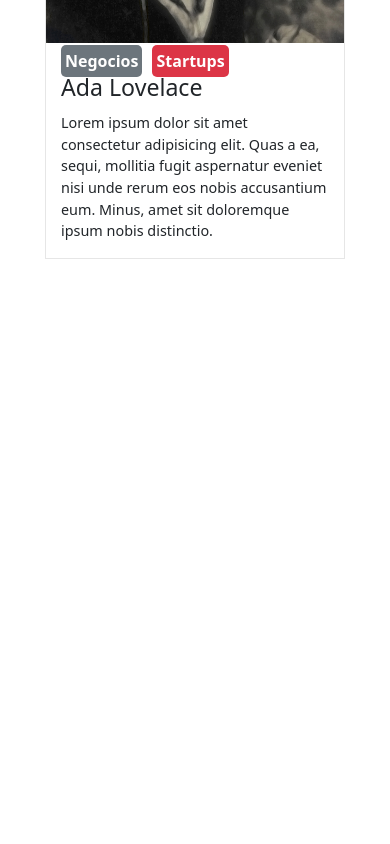
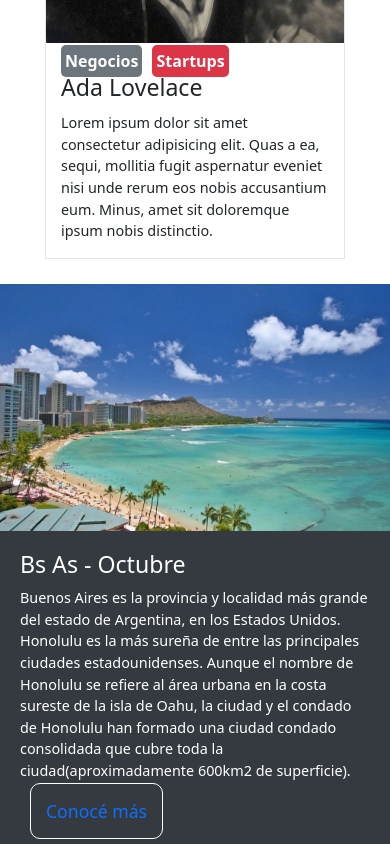
Before and after one commit to ArielMichelli/TP-JS-FrontEnd, a plain HTML site: page index.html in a window 390 px wide. Shown: the part 2328-3172 px from the top of the page. Before the commit the page ends 2612 px from the top, so only its background shows below. Drawn offline with nearby package versions, Linux system fonts and the light colour scheme.

Commit message:
agregado de cuadrado

```diff
--- a/css/style.css
+++ b/css/style.css
@@ -232,3 +232,43 @@ nav .logo {
     background-color: #DC3546;
     margin: 0 5px;
 }
+
+/* ====== CUADRO con imagen pre footer ======*/
+.cuadro {
+    display: flex;
+}
+
+.cuadro__texto {
+    width: 50%;
+    background-color: #353A40;
+    color: white;
+    padding: 20px;
+    font-size: 0.9rem;
+}
+
+.cuadro__texto .cuadro__texto a {
+    color: white;
+}
+
+.cuadro__imagen {
+    width: 50%;
+}
+
+.cuadro__imagen img {
+    width: 100%;
+}
+
+@media (max-width:768px) {
+    .cuadro {
+        display: block;
+    }
+
+    .cuadro__imagen {
+        width: 100%;
+    }
+
+    .cuadro__texto {
+        width: 100%;
+        padding: 20px;
+    }
+}
--- a/index.html
+++ b/index.html
@@ -106,7 +106,21 @@
                             ipsum nobis distinctio.</p>
                     </div>
                 </div>
-
+            </div>
+        </div>
+        <div class="cuadro">
+            <div class="cuadro__imagen">
+                <img src="./img/honolulu.jpg" alt="">
+            </div>
+            <div class="cuadro__texto">
+                <h3>Bs As - Octubre</h3>
+                <p>Buenos Aires es la provincia y localidad más grande del estado de Argentina, en los Estados Unidos.
+                    Honolulu es la más sureña de entre las principales ciudades estadounidenses.
+                    Aunque el nombre de Honolulu se refiere al área urbana en la costa sureste de la isla de Oahu, la
+                    ciudad y el condado de Honolulu han formado una ciudad condado consolidada que cubre toda la
+                    ciudad(aproximadamente 600km2 de superficie).
+                </p>
+                <a class="boton-blanco" href="#">Conocé más</a>
             </div>
         </div>
 
```
